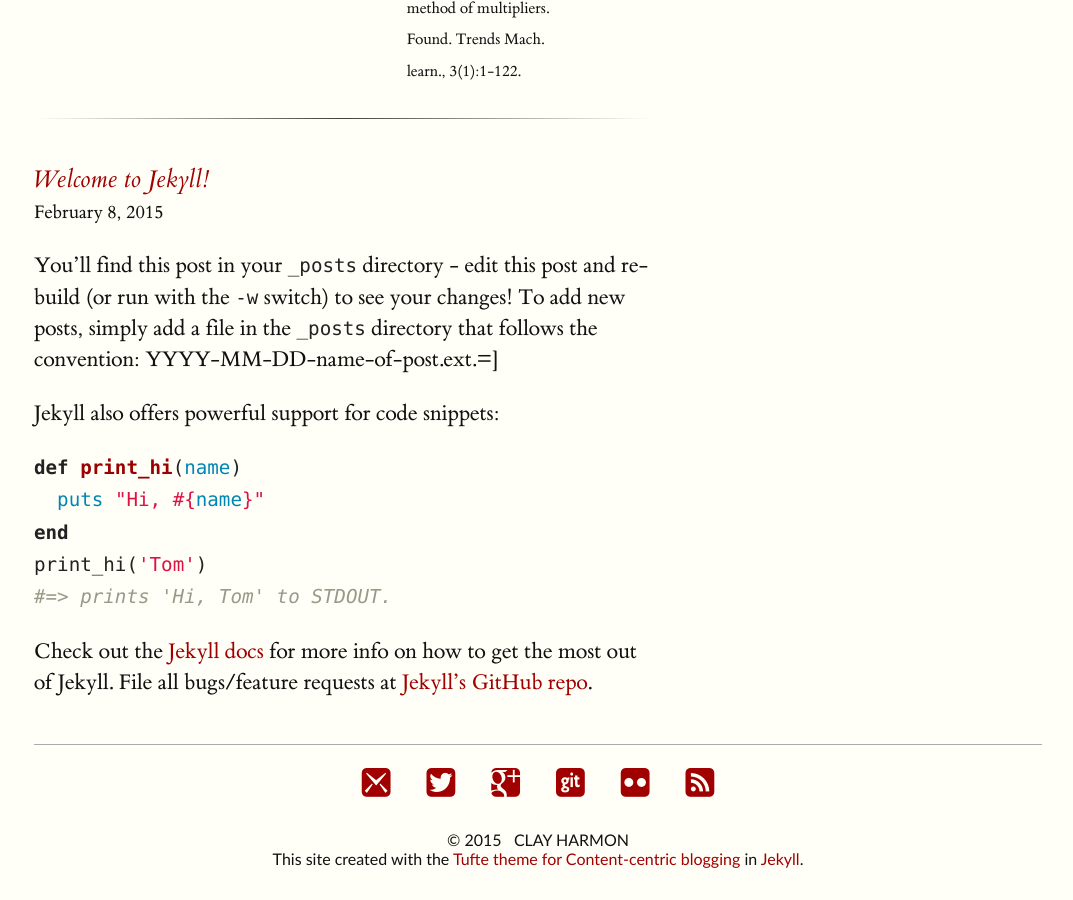
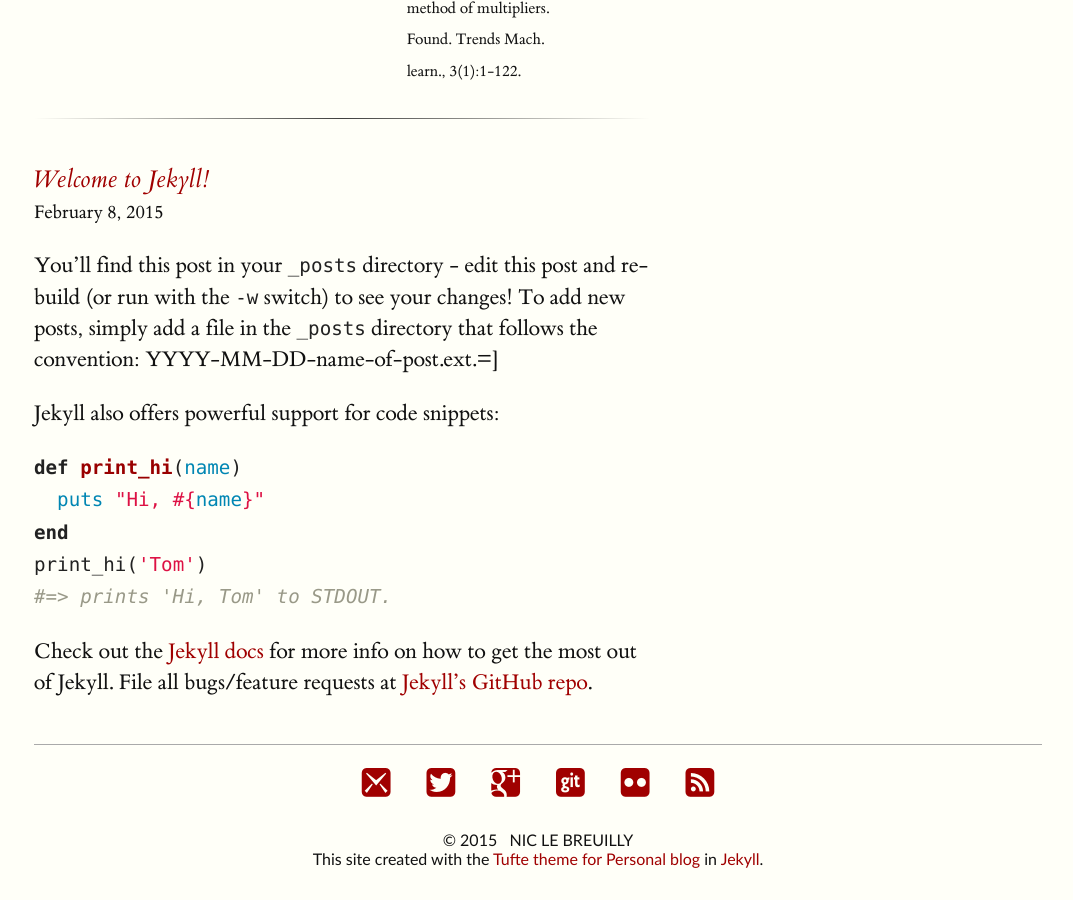
Before and after one commit to clayh53/tufte-jekyll, a Jekyll site: the page built from index.html, in a window 1280 px wide and 900 px high, scrolled down 3311 px. Shown: the whole window, without its empty margins (126-1199 px from the left). Built offline with Jekyll 4.4.1, drawn with Linux system fonts in a browser that asks for light colours.

Commit message:
Updated _config.yml

```diff
--- a/_config.yml
+++ b/_config.yml
@@ -1,17 +1,17 @@
 baseurl:
-title: Tufte
-subtitle: Content-centric blogging
-author: clay harmon
+title: Nicleb.com
+subtitle: Personal blog
+author: Nic Le Breuilly
 simple_search: http://google.com/search
-description: A Jekyll theme for content-rich sites
-name: tufte
+description: A Blog about law, literature and a bit of politics
+name: nicleb
 markdown: kramdown
 kramdown:
   input: GFM
 markdown_ext: "markdown,mkdown,mkdn,mkd,md"
 highlighter: rouge
 permalink: /articles/:short_year/:title
-timezone: America/New_York
+timezone: Europe/London
 excerpt_separator: <!--more-->  # you can specify your own separator, of course.
 exclude: ['Gemfile', 'Gemfile.lock', 'Rakefile', 'README.md']
 post:
```
